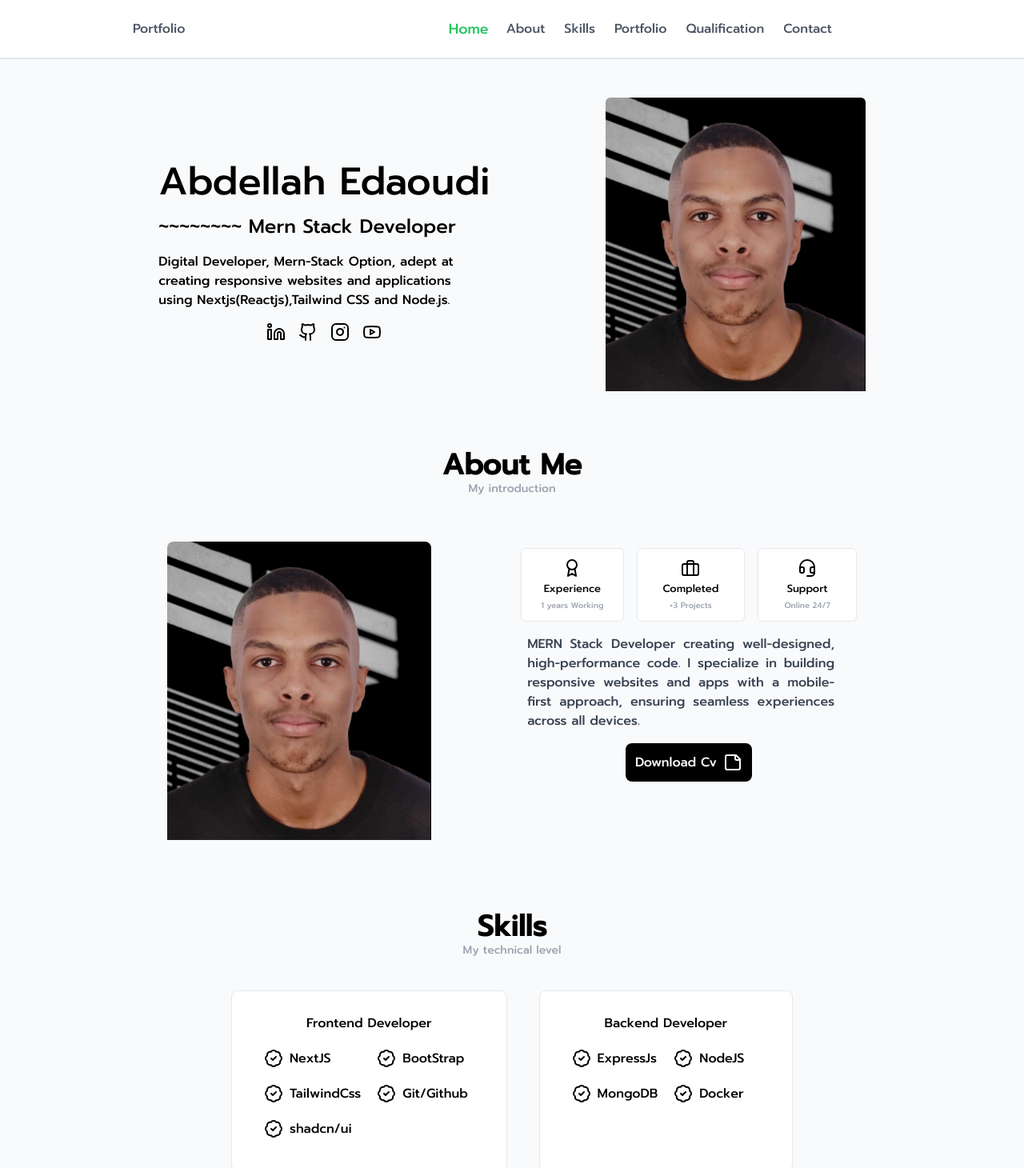
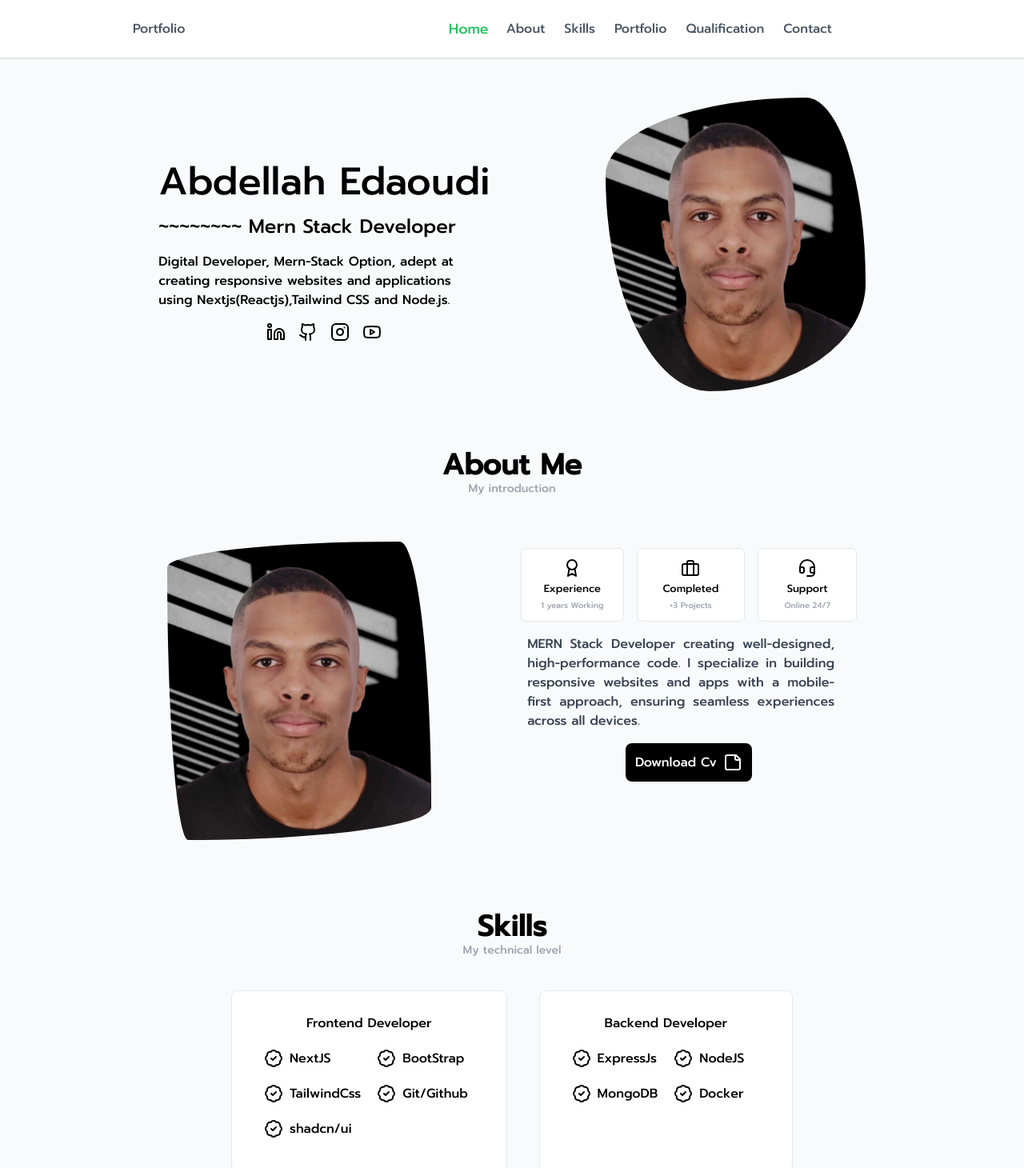
Before and after one commit to AbdellahEdaoudi/My-personal-Portfolio, a Next.js app: page / in a window 1280 px wide. Shown: the top 1460 px of the page at 80% size. Built offline with nearby package versions, Linux system fonts and the light colour scheme.

Commit message:
NEXT_PUBLIC_SERVER_URL

```diff
--- a/app/Pages/Contact.jsx
+++ b/app/Pages/Contact.jsx
@@ -22,7 +22,7 @@ function Contact() {
 
     try {
       const response = await Axios.post(
-        "https://contact-my-portfolio.vercel.app/Contact",
+        `${process.env.NEXT_PUBLIC_SERVER_URL}/Contact`,
         { name, email, msg },
         {
           headers: { "Content-Type": "application/json" },
--- a/app/globals.css
+++ b/app/globals.css
@@ -1,3 +1,10 @@
 @tailwind base;
 @tailwind components;
 @tailwind utilities;
+
+.imganim{
+    border-radius: 77% 23% 60% 40% / 25% 60% 40% 75% ;
+  }
+  .imganim2{
+    border-radius: 88% 12% 92% 8% / 8% 82% 18% 92%  ;
+  }
```
Also changed, not shown: 1 other file (tests, documents, lock files or other folders).
